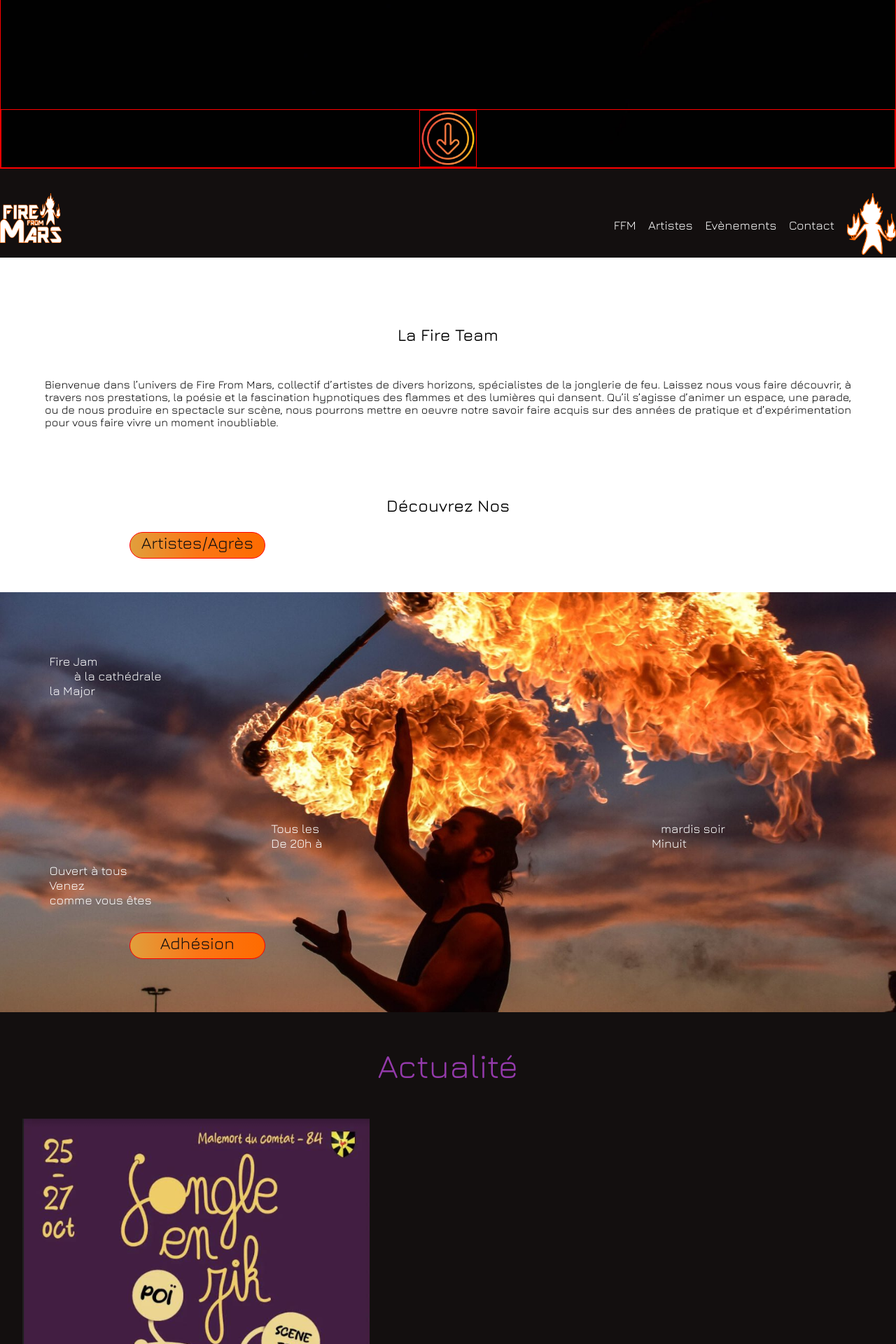
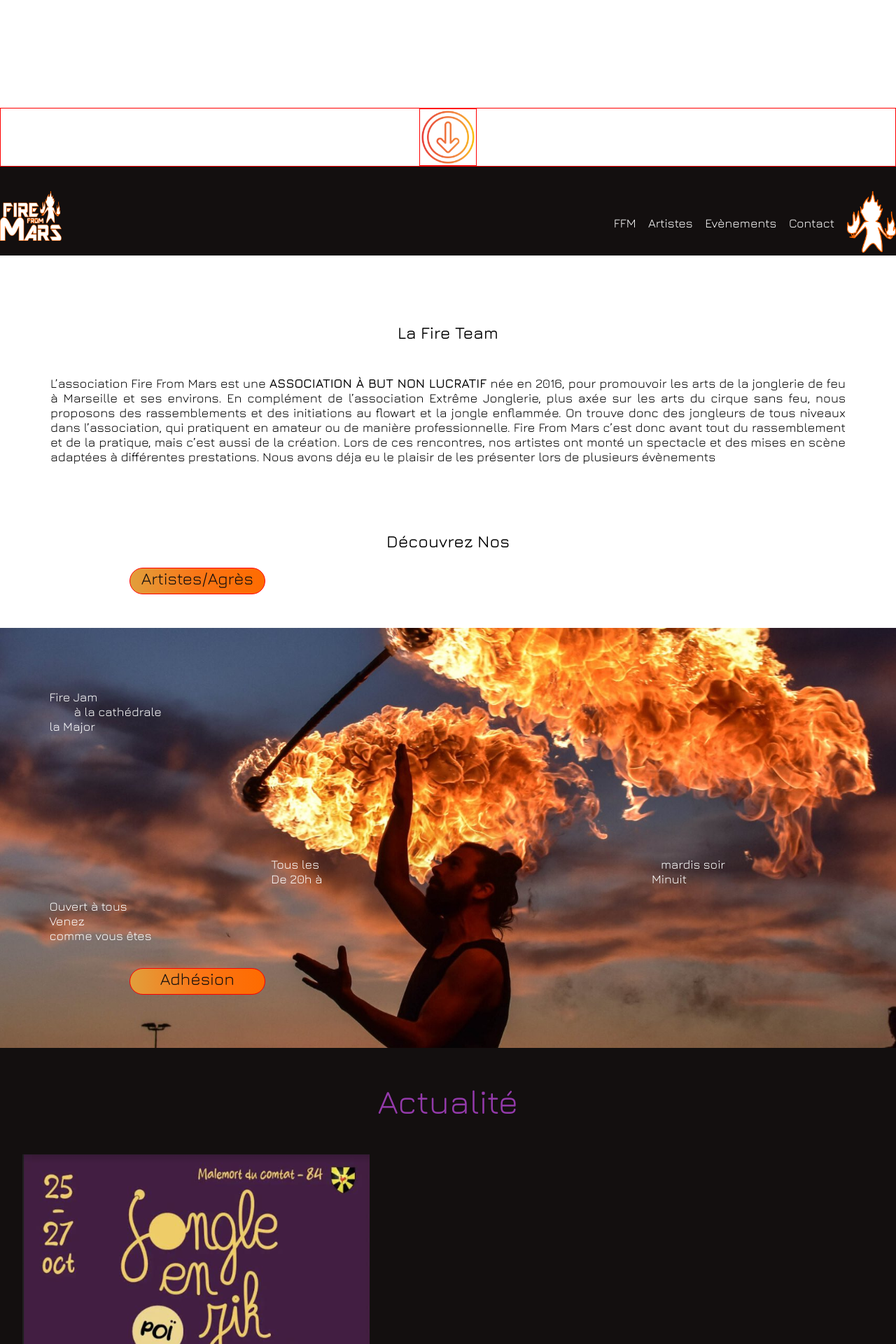
Before and after one commit to DinaHamdan/FFM, a PHP site: page / in a window 1280 px wide; the page is wider, and only the part inside the window is pictured. Shown: the part 1280-3200 px from the top of that part at 70% size. Run offline with PHP 8.4, Linux system fonts and the light colour scheme; some web fonts are replaced.

Commit message:
fixed background size of page d'accueil.

```diff
--- a/css/style.css
+++ b/css/style.css
@@ -3,16 +3,19 @@
 
 }
 
-/* body {} */
+body {
+    font-family: "jura", sans-serif;
+
+}
 
 #accueil {
 
-    background-image: url(../img/photo-accueil.jpg);
-    background-size: cover;
+    background-image: url(../img/photo-accueil-780.avif);
+    /* background-size: cover; */
+    height: 100%;
 
     background-repeat: no-repeat;
-    background-position: center;
-    border: 1px solid red;
+    background-position: center border: 1px solid red;
 
 
 
@@ -79,7 +82,6 @@
 header {
     display: flex;
     justify-content: space-between;
-    font-family: "Jura", sans-serif;
     background-color: #130F0F;
     color: white;
     font-size: 1.1em;
@@ -106,9 +108,7 @@
 
 }
 
-#about-us {
-    font-family: "Jura", sans-serif;
-}
+
 
 #title-team {
 
@@ -118,10 +118,16 @@
 }
 
 #about-us p {
+    font-size: large;
     text-align: justify;
     text-justify: inter-word;
     padding: 0 4em;
 
+}
+
+#about-us span {
+    text-transform: uppercase;
+    font-weight: 600;
 }
 
 #discoverArtist {
--- a/index.html
+++ b/index.html
@@ -50,12 +50,16 @@
             <h2 id="title-team">La Fire Team</h2>
             <p>
 
-                Bienvenue dans l’univers de Fire From Mars, collectif d’artistes de divers horizons, spécialistes de
-                la jonglerie de feu. Laissez nous vous faire découvrir, à travers nos prestations, la poésie et la
-                fascination hypnotiques des flammes et des lumières qui dansent.
-                Qu’il s’agisse d’animer un espace, une parade, ou de nous produire en spectacle sur scène, nous pourrons
-                mettre en oeuvre notre savoir faire acquis sur des années de pratique et d’expérimentation
-                pour vous faire vivre un moment inoubliable.
+                L’association Fire From Mars est une <span> association à but non lucratif </span> née en 2016, pour
+                promouvoir les
+                arts de la jonglerie de feu
+                à Marseille et ses environs. En complément de l’association Extrême Jonglerie, plus axée sur les arts du
+                cirque sans feu, nous proposons des rassemblements et des initiations au flowart et la jongle enflammée.
+                On trouve donc des jongleurs de tous niveaux dans l’association, qui pratiquent en amateur ou de manière
+                professionnelle. Fire From Mars c’est donc avant tout du rassemblement et de la pratique, mais c’est
+                aussi de la création. Lors de ces rencontres, nos artistes ont monté un spectacle et des mises en scène
+                adaptées à différentes prestations. Nous avons déja eu le plaisir de les présenter lors de plusieurs
+                évènements
 
             </p>
             <h2 id="discoverArtist"> Découvrez Nos</h2>
@@ -92,7 +96,30 @@
             <p>Comtat -84</p>
             <a id="event-button" href="">Voir l'évènement</a>
         </div>
+    </section>
+    <section id="contact-us">
+        <div>
+            <div>
+                <h2>Nos préstations</h2>
+                <p>Envie de vous</p>
+                <p>renseigner ou de</p>
+                <p>demander un devis?</p>
 
+
+            </div>
+            <div> <a id="contact-button" href="">Contactez-nous</a></div>
+        </div>
+    </section>
+    <section id="evenment">
+        <div></div>
+        <div></div>
+    </section>
+    <section id="street-art">
+        <div></div>
+        <div></div>
+
+    </section>
+    <section id="footer">
 
     </section>
 </body>
```
Also changed, not shown: other parts of css/style.css (+17 -9 lines), img/photo-accueil-1000.avif (added), img/photo-accueil-1000.jpg (added), img/photo-accueil-2000.jpg (added), img/photo-accueil-780.avif (added), img/photo-accueil-780.jpg (added), img/photo-accueil.avif (added), 2 other files.
